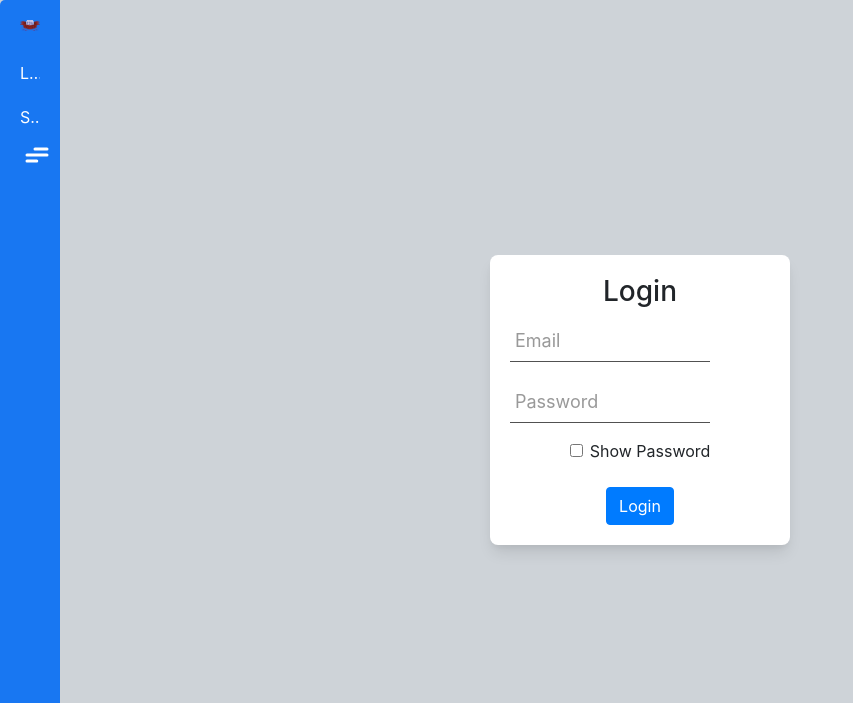
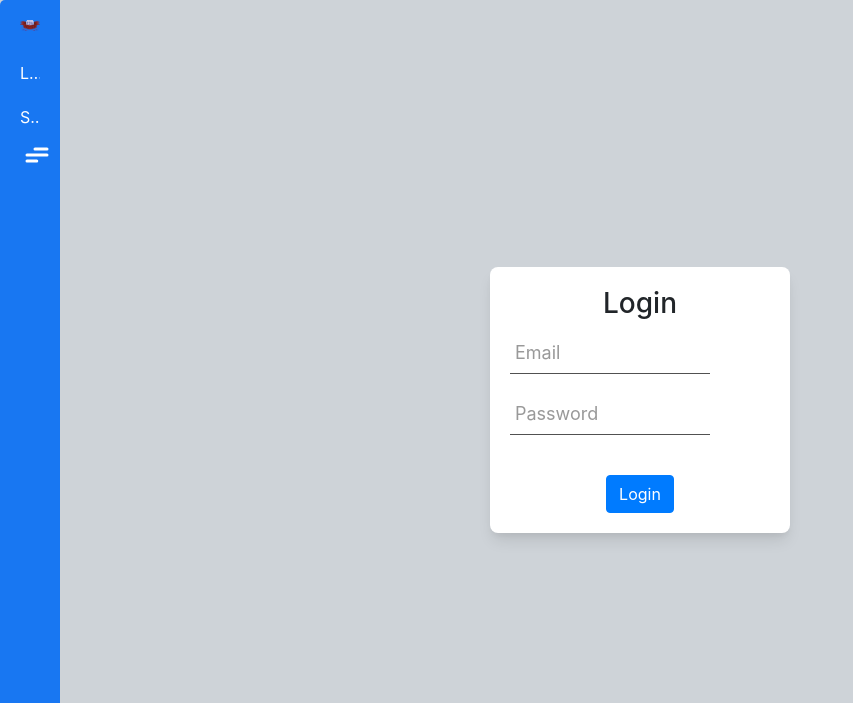
Before and after one commit to Reincarnater/E-Voter, a Flask app: page /login in a window 1280 px wide. Shown: the top 703 px of the page, without its empty margins (0-853 px from the left). Run offline with Flask 3, Linux system fonts and the light colour scheme; some libraries are stand-ins or nearby versions.

Commit message:
Hopefully done na ang commits from here on out regarding errors

```diff
--- a/website/templates/login.html
+++ b/website/templates/login.html
@@ -23,20 +23,8 @@
         <label class="label">Password</label>
       </div>
     </div>
-    <div class="form-check">
-      <input type="checkbox" id="showPassword" class="form-check-input" />
-      <label class="form-check-label" for="showPassword">Show Password</label>
-    </div>
     <br />
     <button type="submit" class="btn btn-primary">Login</button>
   </form>
 </div>
-<script>
-  document
-    .getElementById("showPassword")
-    .addEventListener("change", function () {
-      var passwordField = document.getElementById("passwordField");
-      passwordField.type = this.checked ? "text" : "password";
-    });
-</script>
 {% endblock %}
```
